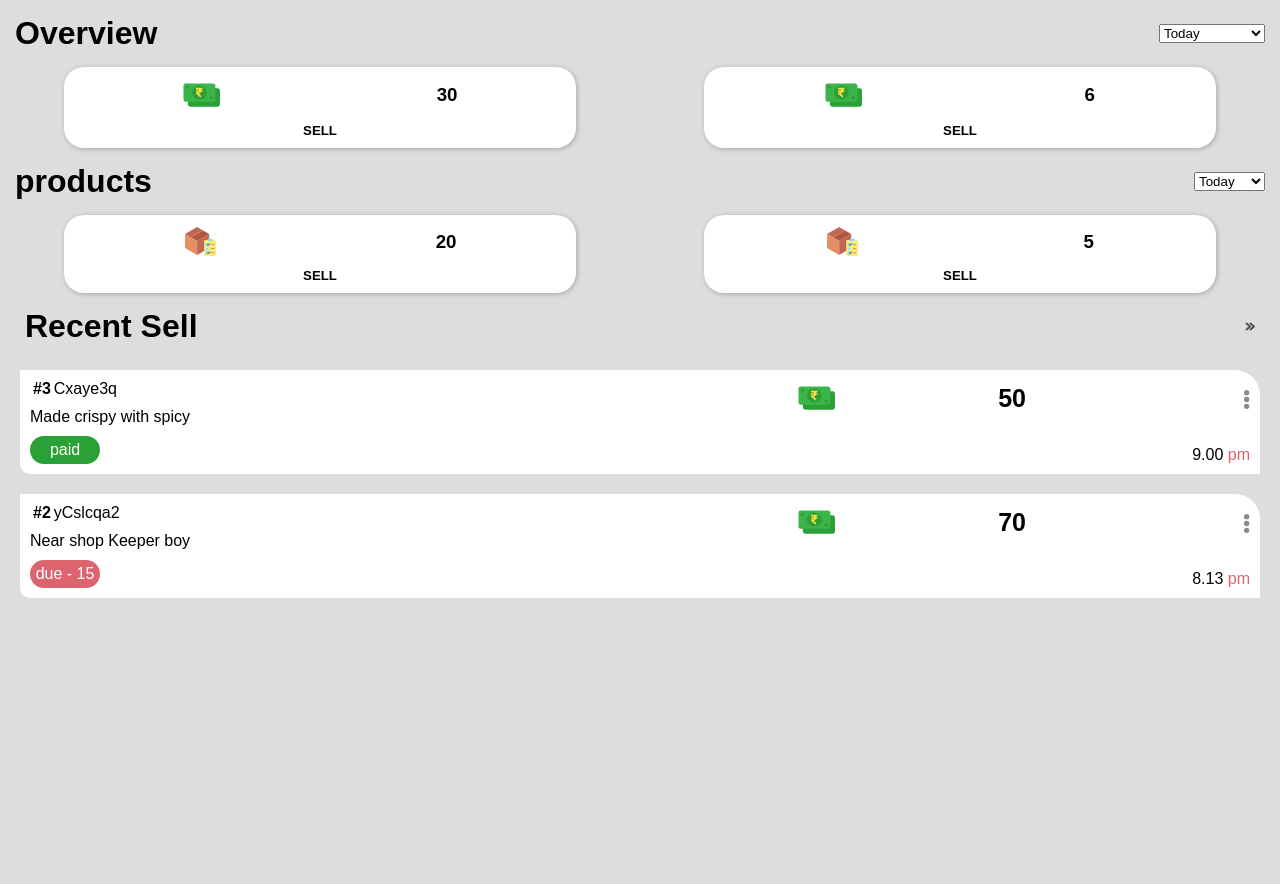
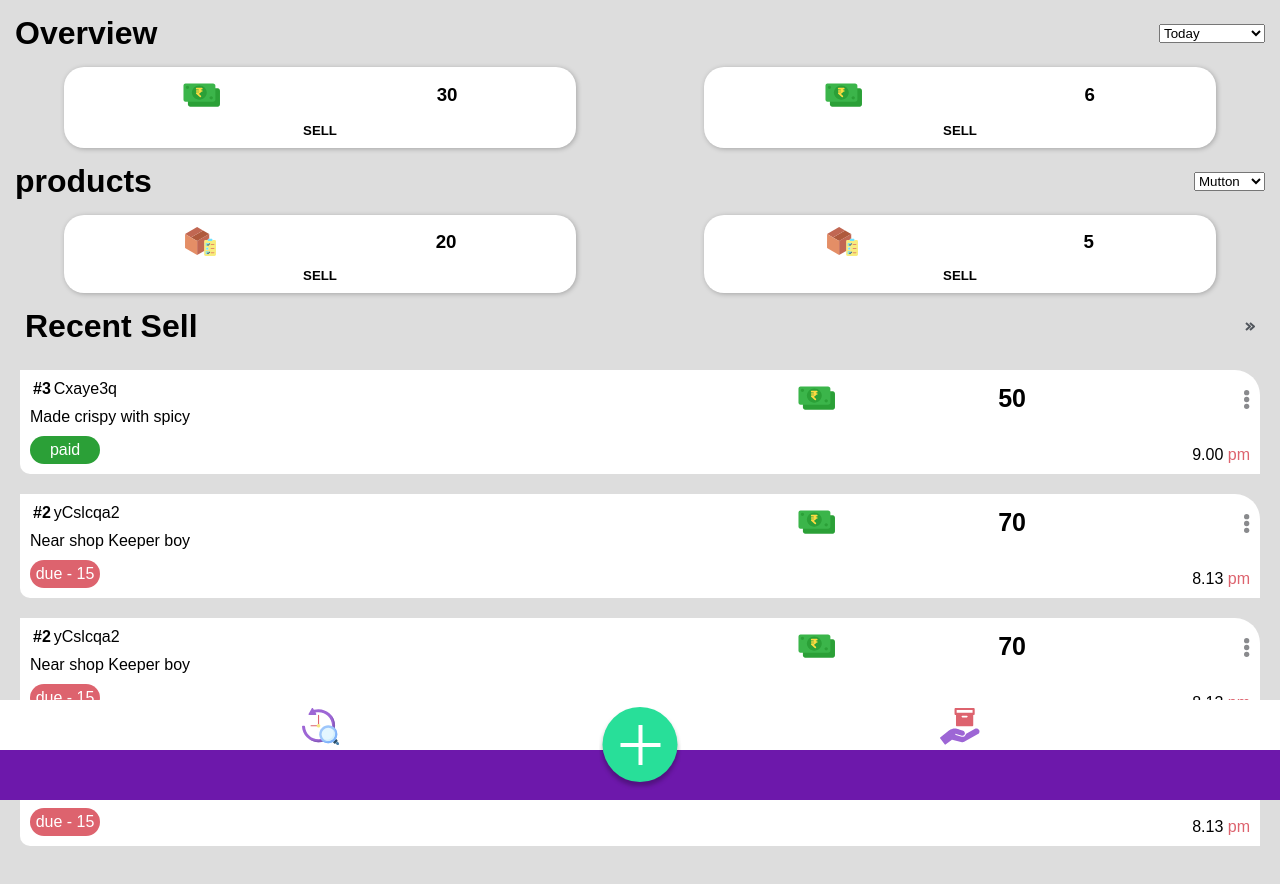
Before and after one commit to MohamedJakkariya/sell-app, a Next.js app: page / in a window 1280 px wide. Shown: the top 884 px of the page. Before the commit the page ends 800 px from the top, so only its background shows below. Built offline with nearby package versions, Linux system fonts and the light colour scheme.

Commit message:
added material package and sticky navigation bar

```diff
--- a/package.json
+++ b/package.json
@@ -8,6 +8,7 @@
     "start": "next start"
   },
   "dependencies": {
+    "@material-ui/core": "^4.11.2",
     "next": "10.0.3",
     "react": "17.0.1",
     "react-dom": "17.0.1",
--- /dev/null
+++ b/src/Layout/index.tsx
@@ -0,0 +1,19 @@
+/** @format */
+
+import Head from 'next/head';
+import Navigation from '../components/Navigation';
+
+function Layout({ children }) {
+	return (
+		<>
+			<Head>
+				<title>Homepage | Sell app</title>
+				<meta name='viewport' content='initial-scale=1.0, width=device-width' />
+			</Head>
+			{children}
+			<Navigation />
+		</>
+	);
+}
+
+export default Layout;
--- /dev/null
+++ b/src/components/Navigation.tsx
@@ -0,0 +1,74 @@
+/** @format */
+
+import styled from 'styled-components';
+
+const Navigation = () => {
+	return (
+		<NavContainer>
+			<ContainerTop>
+				<HistoryButton>
+					<img src='/img/history.svg' alt='history icon' />
+				</HistoryButton>
+				<AddButton>
+					<img src='/img/add button.svg' alt='' />
+				</AddButton>
+				<StockButton>
+					<img src='/img/stock.svg' alt='history icon' />
+				</StockButton>
+			</ContainerTop>
+			<ContainerBottom></ContainerBottom>
+		</NavContainer>
+	);
+};
+
+const NavContainer = styled.div`
+	height: 100px;
+	position: fixed;
+	bottom: 0;
+	left: 0;
+	width: 100%;
+	z-index: 1;
+`;
+
+const ContainerTop = styled.div`
+	height: 50%;
+	background-color: var(--white);
+	display: flex;
+	justify-content: space-around;
+	align-items: center;
+`;
+
+const ContainerBottom = styled.div`
+	height: 50%;
+	background-color: var(--primary);
+`;
+
+const HistoryButton = styled.button`
+	background: none;
+	outline: none;
+	border: none;
+
+	&:hover,
+	&:focus {
+		background: #dddddd;
+	}
+
+	width: 100%;
+    height: 100%;
+    padding-top: 5px;
+`;
+
+const StockButton = styled(HistoryButton)``;
+
+const AddButton = styled.button`
+	position: absolute;
+	border-radius: 50%;
+	top: 50%;
+	left: 50%;
+	background: none;
+	transform: translate(-50%, -50%);
+	border: none;
+	outline: none;
+`;
+
+export default Navigation;
--- a/src/pages/index.tsx
+++ b/src/pages/index.tsx
@@ -1,19 +1,15 @@
 /** @format */
-import Head from 'next/head';
 import styled from 'styled-components';
 import CardExpand from '../components/CardExpand';
 import CardInfo from '../components/CardInfo';
+import Layout from '../Layout';
 
 interface Props {}
 
 export default function Home<Props>() {
 	return (
 		<>
-			<Head>
-				<title>Homepage | Sell app</title>
-				<meta name='viewport' content='initial-scale=1.0, width=device-width' />
-			</Head>
-
+			<Layout>
 				<DashboardContainer>
 					<Overview>
 						<Header>
@@ -37,7 +33,7 @@ export default function Home<Props>() {
 						<Header>
 							<h1>products</h1>
 							<select name='days'>
-							<option value='1'>Today</option>
+								<option value='1'>Mutton</option>
 								<option value='7'>Roast</option>
 								<option value='15'>Chicken</option>
 							</select>
@@ -59,7 +55,7 @@ export default function Home<Props>() {
 							<CardExpand
 								orderId={3}
 								skus='Cxaye3q'
-							amount={50.00}
+								amount={50.0}
 								label='paid'
 								labelColor='green'
 								time='9.00'
@@ -70,7 +66,31 @@ export default function Home<Props>() {
 							<CardExpand
 								orderId={2}
 								skus='yCslcqa2'
-							amount={70.00}
+								amount={70.0}
+								label='due'
+								labelColor='red'
+								labelAmount={15}
+								time='8.13'
+								when='pm'
+								descripton='Near shop Keeper boy'
+							/>
+
+							<CardExpand
+								orderId={2}
+								skus='yCslcqa2'
+								amount={70.0}
+								label='due'
+								labelColor='red'
+								labelAmount={15}
+								time='8.13'
+								when='pm'
+								descripton='Near shop Keeper boy'
+							/>
+
+							<CardExpand
+								orderId={2}
+								skus='yCslcqa2'
+								amount={70.0}
 								label='due'
 								labelColor='red'
 								labelAmount={15}
@@ -81,11 +101,14 @@ export default function Home<Props>() {
 						</RecentSellBody>
 					</RecentSell>
 				</DashboardContainer>
+			</Layout>
 		</>
 	);
 }
 
-const DashboardContainer = styled.div``;
+const DashboardContainer = styled.div`
+	margin-bottom: 6.5rem;
+`;
 
 const Overview = styled.div`
 	display: flex;
--- a/src/styles/global.css
+++ b/src/styles/global.css
@@ -2,7 +2,7 @@
 
 :root {
 	--white: #fff;
-	--primary-color: #6d18ab;
+	--primary: #6d18ab;
 	--green: #2ba037;
 	--red: #dd636e;
 	--light-white-background: #dddddd;
```
Also changed, not shown: 1 other file (tests, documents, lock files or other folders). Lines whose indentation alone changed are shown as unchanged.
